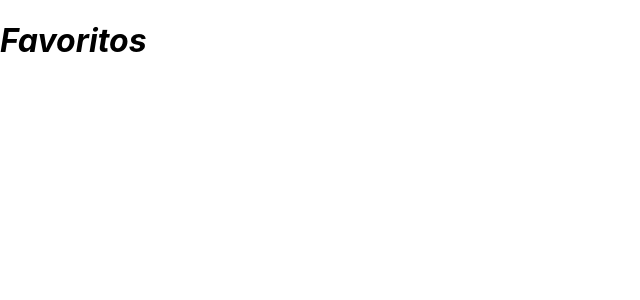
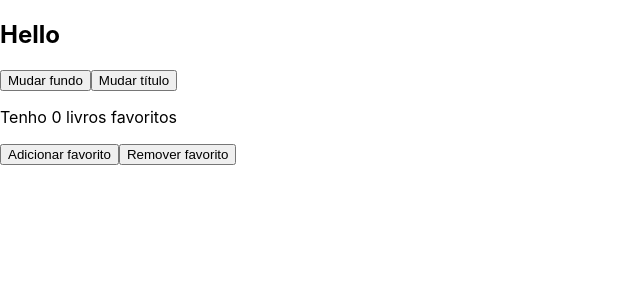
Before and after one commit to MarianaOzorio/tech-afro-pretas, a React (Create React App) app in the folder books/: page /favoritos in a window 1280 px wide. Shown: the top 300 px of the page, without its empty margins (0-640 px from the left). Built offline with nearby package versions, Linux system fonts and the light colour scheme.

Commit message:
useState activity

```diff
--- /dev/null
+++ b/books/src/Pages/Favoritos/Favoritos.css
@@ -0,0 +1,12 @@
+.light{
+    background-color: #fff;
+    color: #000;
+}
+.dark{
+    background-color: #000;
+    color: #fff;
+}
+
+button {
+    cursor: pointer;
+}
--- a/books/src/Pages/Favoritos/Favoritos.jsx
+++ b/books/src/Pages/Favoritos/Favoritos.jsx
@@ -1,6 +1,43 @@
+import React, { useState } from "react";
+import './Favoritos.css';
+
 function Favoritos(){
+
+    const [classe, setClasse] = useState('light');
+    const [titulo, setTitulo] = useState('Hello');
+    const [favorito, setFavorito] = useState(0);
+
+    function handleClickDarkMode(){
+        if (classe === "dark")
+            setClasse("light")
+        else
+            setClasse("dark")
+    };
+
+    function handleChangeTitle(){
+        if (titulo === "Hello")
+            setTitulo("Favoritos")
+        else
+            setTitulo("Hello")
+    };
+
+    function handleAdFav(){
+        setFavorito(favorito+1)
+    };
+
+    function handleRemoveFav(){
+        setFavorito(favorito-1)
+    };
+
     return(
-        <h1>Favoritos</h1>
+        <div className={classe}>
+            <h2>{titulo}</h2>
+            <button onClick={handleClickDarkMode}>Mudar fundo</button>
+            <button onClick={handleChangeTitle}>Mudar título</button>
+            <p> Tenho {favorito} livros favoritos</p>
+            <button onClick={handleAdFav}>Adicionar favorito</button>
+            <button onClick={handleRemoveFav}>Remover favorito</button>
+        </div>
     )
 }
 
```
